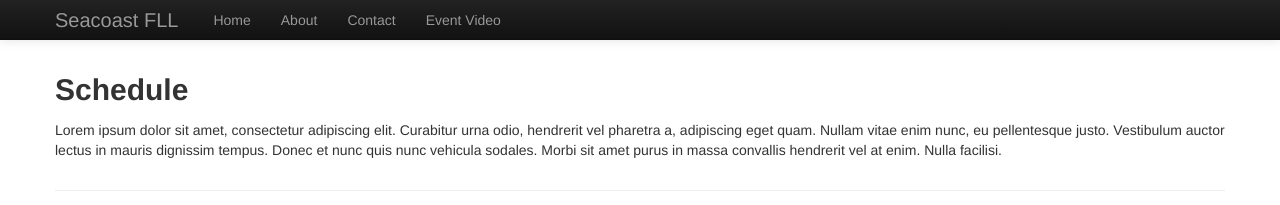
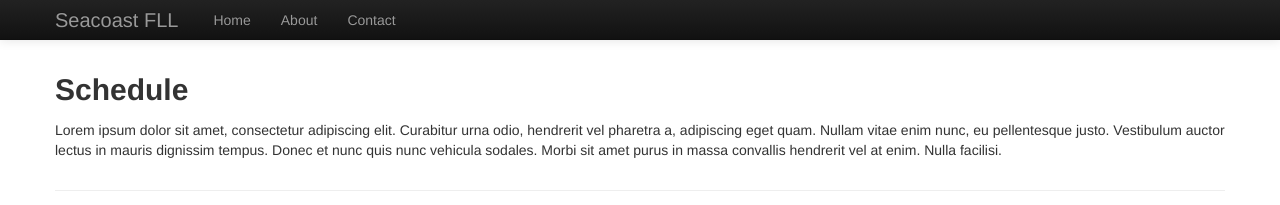
Before and after one commit to team3499/seacoastfll.org, a Jekyll site: the page built from schedule.html, in a window 1280 px wide. Shown: the top 205 px of the page. Built offline with Jekyll 4.4.1, drawn with Linux system fonts in a browser that asks for light colours.

Commit message:
Remove rosters and video

```diff
--- a/_includes/front_video.html
+++ b/_includes/front_video.html
@@ -2,4 +2,3 @@
 <p>The FLL tournament table action is projected on the big screen in the UNH Granite State Room.  For family and friends who couldn't make it to the event, we are streaming that video feed live on the Internet.</p>
 <p>Starting at 12:30pm on Saturday, you can watch on the <a href="http://ustream.tv/channel/seacoast-fll">Seacoast FLL UStream channel</a> or <a href="/broadcast.html">here on our website</a>.</p>
 <p><a class="btn" href="/broadcast.html">Watch Now &raquo;</a></p>
-<!--<p><strong>[UPDATE]</strong> The live stream is not available this year.  We're having technical difficulties with the university network and UStream.</p>-->
--- a/_includes/front_welcome.html
+++ b/_includes/front_welcome.html
@@ -1,5 +1,5 @@
 <h2>Welcome Teams</h2>
 <p>We are pleased to welcome a roster of {{ site.teams | size }} FLL teams to the {{ site.date | date: "%Y" }} Seacoast FLL Qualifying Tournament!</p>
 <p>On {{ site.date | date: "%A, %B %-d" }}, {{ site.teams | size }} <a href="http://www.firstlegoleague.org">FIRST LEGO League</a> teams comprised of over 100 students, team mentors, and countless volunteers will gather at the Memorial Union Building on the beautiful campus of the University of New Hampshire for the {{ site.date | date: "%Y" }} Seacoast FLL Qualifying Tournament.</p>
-<p>Running in parallel to the FLL events, we have over a dozen JFLL teams competing this year!</p>
-<p><a class="btn" href="/roster.html">View Roster &raquo;</a></p>
+<!-- <p>Running in parallel to the FLL events, we have over a dozen JFLL teams competing this year!</p>
+<p><a class="btn" href="/roster.html">View Roster &raquo;</a></p> -->
--- a/_includes/navbar.html
+++ b/_includes/navbar.html
@@ -12,8 +12,8 @@
               <li><a href="/">Home</a></li>
               <li><a href="/about.html#about">About</a></li>
               <li><a href="/about.html#contact">Contact</a></li>
-              <li><a href="/broadcast.html">Event Video{% if site.broadcasting %}<span style="color: red; font-weight: bold;"> Live Now!</span>{% endif %}</a></li>
-              <!--<li class="dropdown">
+              <!--<li><a href="/broadcast.html">Event Video{% if site.broadcasting %}<span style="color: red; font-weight: bold;"> Live Now!</span>{% endif %}</a></li>
+              <li class="dropdown">
                 <a href="#" class="dropdown-toggle" data-toggle="dropdown">FLL Links <b class="caret"></b></a>
                 <ul class="dropdown-menu">
                   <li><a href="http://www.firstlegoleague.org/challenge/2012seniorsolutions">2012 Challenge</a></li>
```
Also changed, not shown: index.html (+7 -7 lines).
